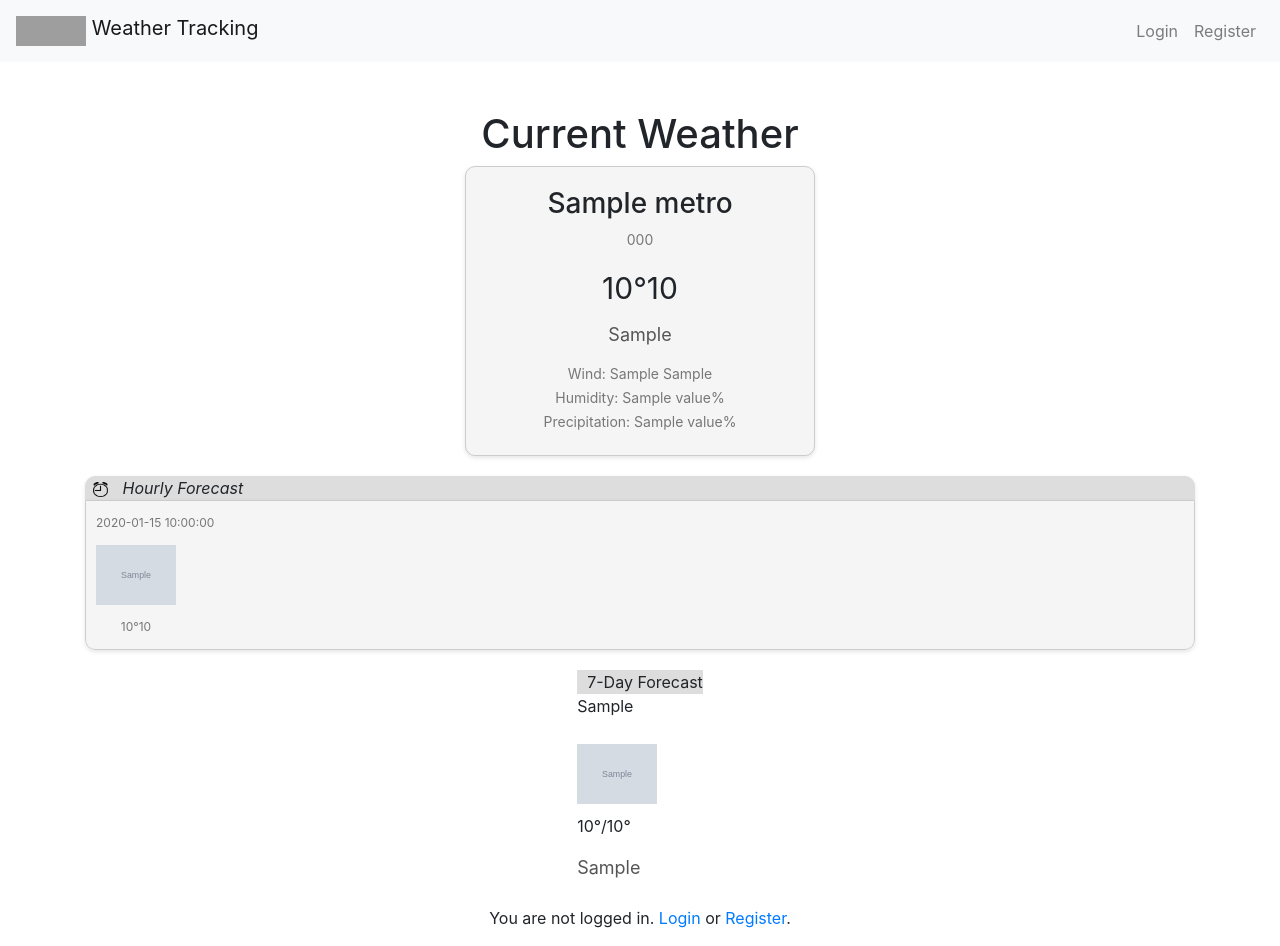
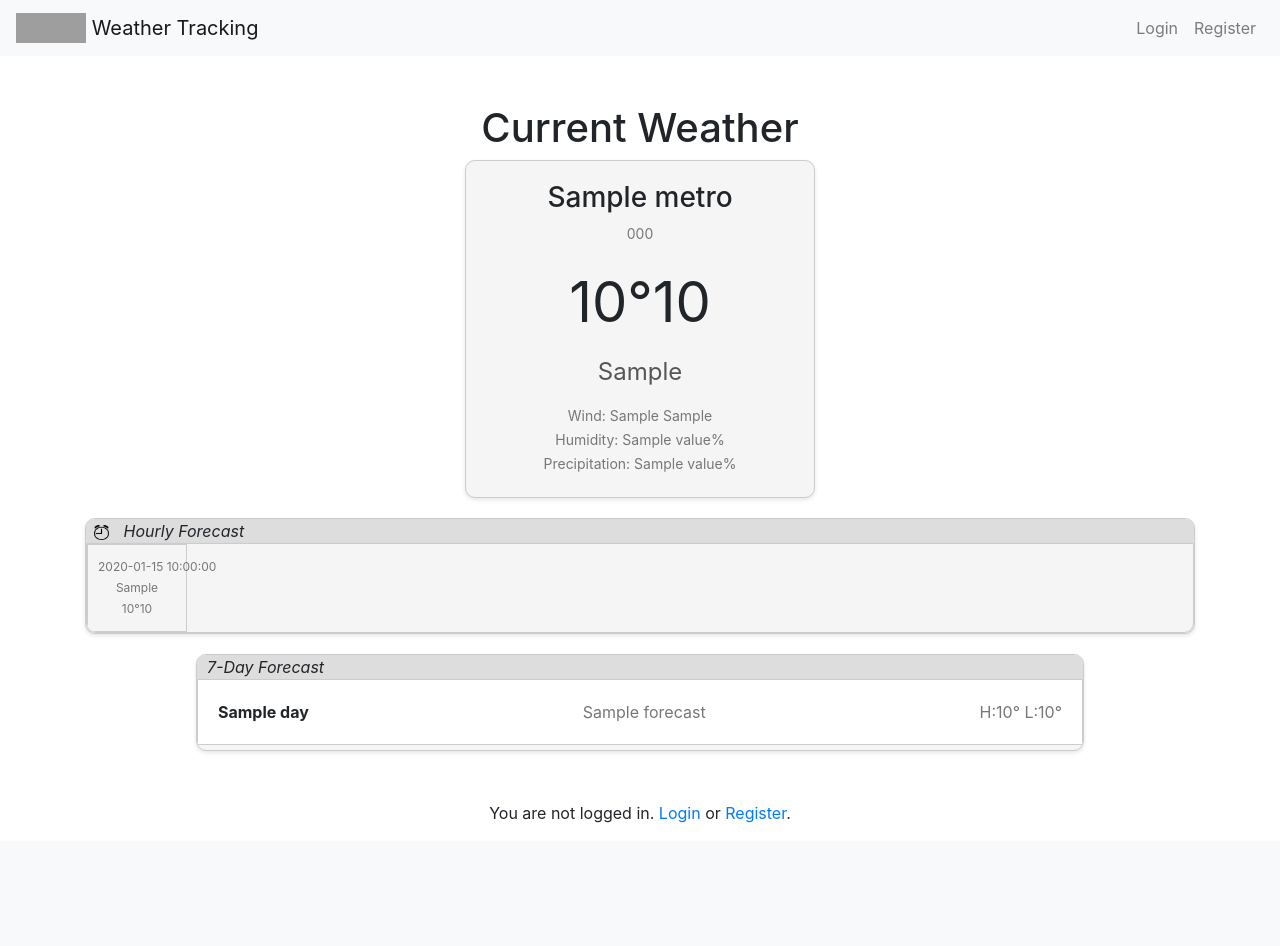
Before and after one commit to ramosj6/WeatherForcastingApp, a Flask app: template templates/index.html in a window 1280 px wide. After the commit the page ends 823 px from the top, so only its background shows below. Run offline with Flask 3, Linux system fonts and the light colour scheme; the template is opened without the code that fills it: most values are stand-ins (such as "Sample title", 1, 10 or a date in 2020); grey boxes marked "Sample" are stand-in pictures; parts of the project's set-up code (start-up, migrations or seed data) failed here and were passed over; some libraries are stand-ins or nearby versions; grey boxes are pictures that could not be loaded.

Commit message:
Finished displaying the weather information to the user

```diff
--- a/app.py
+++ b/app.py
@@ -8,6 +8,7 @@ from get_coords import get_latitude_longitude_from_zip
 from dotenv import load_dotenv #pip install python-dotenv
 from bson import json_util
 from datetime import datetime
+from collections import defaultdict
 
 from geopy.geocoders import Nominatim
 
@@ -22,13 +23,44 @@ bcrypt = Bcrypt(app)
 Session(app)
 
 db = client["Weather"]
+
+# For general weather data
 weather_collection = db["weather"]
+
+# For hourly weather data
+weather_collection_hourly = db["weather_hourly"]
 
 geolocator = Nominatim(user_agent="weatherApp")
 
-
 def parse_json(data):
     return json.loads(json_util.dumps(data))
+
+def process_weekly_forecast(data):
+    grouped_forecast = defaultdict(list)
+    for period in data[0]["forecast_data"]["properties"]["periods"]:
+        day_of_week = period["dayOfWeek"]
+        grouped_forecast[day_of_week].append(period)
+
+    grouped_forecast_list = []
+    for day_name, day_forecasts in grouped_forecast.items():
+        min_temperature = min(forecast["temperature"] for forecast in day_forecasts)
+        max_temperature = max(forecast["temperature"] for forecast in day_forecasts)
+
+        # Find the forecast with the max temperature and get its shortForecast
+        max_temp_forecast = next(forecast for forecast in day_forecasts if forecast["temperature"] == max_temperature)["shortForecast"]
+
+        grouped_forecast_list.append(
+            {
+                day_name : {
+                    "minTemp": min_temperature,
+                    "maxTemp": max_temperature,
+                    "forecast": max_temp_forecast
+                }
+            }
+        )
+
+    data[0]["forecast_data"]["properties"]["grouped_forecast"] = grouped_forecast_list
+
 
 def fetch_and_store_weather(latitude, longitude, zip_code):
     nws_api_endpoint = f"https://api.weather.gov/points/{latitude},{longitude}"
@@ -42,17 +74,17 @@ def fetch_and_store_weather(latitude, longitude, zip_code):
             forecast_data = forecast_hourly_response.json()
 
             # Check if the latitude and longitude combination already exists
-            existing_record = db.weather.find_one({"latitude": latitude, "longitude": longitude})
+            existing_record = db.weather_hourly.find_one({"latitude": latitude, "longitude": longitude})
             if existing_record:
                 # Update the existing record with new forecast data
-                weather_collection.update_one(
+                weather_collection_hourly.update_one(
                     {"latitude": latitude, "longitude": longitude},
                     {"$set": {"forecast_data": forecast_data}}
                 )
                 print("Weather data updated successfully.")
             else:
                 # Store the forecast data along with latitude, longitude, and zip code
-                weather_collection.insert_one({
+                weather_collection_hourly.insert_one({
                     "latitude": latitude,
                     "longitude": longitude,
                     "zip_code": zip_code,
@@ -79,7 +111,7 @@ def index():
         if latitude and longitude:
             fetch_and_store_weather(latitude, longitude, user["zip_code"])
 
-        weather_data = parse_json(weather_collection.find({"zip_code": user['zip_code']}))
+        weather_data = parse_json(weather_collection_hourly.find({"zip_code": user['zip_code']}))
 
         # Implementing pre-processing on the data for the start and end times
         for period in weather_data[0]["forecast_data"]["properties"]["periods"]:
@@ -101,6 +133,7 @@ def index():
             period["endTime"] = f"{end_hour}:{end_time.strftime('%M %p')}"
             period["dayOfWeek"] = 'Today' if todays_day == day_of_week else day_of_week
 
+        process_weekly_forecast(weather_data)
 
         # Getting Address information from zip code
         address = geolocator.geocode(weather_data[0]["zip_code"]).address
--- a/static/css/index.css
+++ b/static/css/index.css
@@ -30,12 +30,12 @@
 }
 
 .temperature {
-    font-size: 30px;
+    font-size: 56px;
     margin: 10px 0;
 }
 
-.forecast {
-    font-size: 18px;
+.weather-item .forecast {
+    font-size: 24px;
     margin: 5px 0;
     color: #555;
 }
@@ -57,6 +57,7 @@
 
 .hourly-forecast {
     background-color: #f5f5f5;
+    border: 1px solid #ccc;
     display: flex;
     flex-direction: column;
     overflow: hidden;
@@ -98,9 +99,56 @@
     padding: 10px;
     text-align: center;
     color: #777;
+    border: 1px solid #ccc;
 }
 
-.hourly-items .hour > p, img {
+.hourly-items .hour > p {
     font-size: 12px;
     margin: 3px 0;
 }
+
+.seven-day-forecast {
+    background-color: #f5f5f5;
+    border: 1px solid #ccc;
+    display: flex;
+    flex-direction: column;
+    border-radius: 10px;
+    box-shadow: 0 2px 4px rgba(0, 0, 0, 0.1);
+    overflow: hidden;
+    width: 80%;
+    margin-bottom: 30px;
+}
+
+.daily-items {
+    display: flex;
+    flex-direction: column;
+}
+
+.day {
+    display: flex;
+    padding: 10px;
+    background-color: #fff;
+    border: 1px solid #ccc;
+    margin-bottom: 5px;
+    align-items: center;
+    text-align: center;
+}
+
+.day > p {
+    margin: 10px;
+    font-size: 16px;
+}
+
+.day .day-name {
+    font-weight: bold;
+}
+
+.day .high-low {
+    color: #777;
+    text-align: right;
+}
+
+.day .forecast {
+    flex-grow: 1;
+    color: #777;
+}
--- a/templates/index.html
+++ b/templates/index.html
@@ -12,9 +12,6 @@
         <div class="weather-items">
             {% with current_weather = weather_data[0].forecast_data.properties.periods[0] %}
                 <div class="weather-item">
-                    {% if current_weather.shortForecast == "Sunny" %}
-                        <img src="{{ url_for('static', filename='icons/1530392_weather_sun_sunny_temperature_icon.png') }}" alt="Weather Icon" class="weather-icon">
-                    {% endif %}
                     <div class="temperature">{{ current_weather.temperature }}°{{ current_weather.temperatureUnit }}</div>
                     <div class="forecast">{{ current_weather.shortForecast }}</div>
                     <div class="details">
@@ -36,7 +33,7 @@
             {% for hour_data in weather_data[0].forecast_data.properties.periods[:24] %}
             <div class="hour">
                 <p class="time">{{ hour_data.startTime }}</p>
-                <img src="{{ hour_data.icon }}" alt="Weather Icon" class="weather-icon">
+                <p class="forecast">{{ hour_data.shortForecast }}</p>
                 <p class="hourly-temperature">{{ hour_data.temperature }}°{{ hour_data.temperatureUnit }}</p>
             </div>
             {% endfor %}
@@ -45,17 +42,18 @@
 
     <div class="seven-day-forecast">
         <div class="forecast-title">
-            <p class="title">7-Day Forecast</p>
+            <p class="title"><i>7-Day Forecast</i></p>
         </div>
         <div class="daily-items">
-            {% for day_data in weather_data[0].forecast_data.properties.periods[1:] %}
-            <div class="day">
-                <p class="day-name">{{ day_data.dayOfWeek }}</p>
-                <img src="{{ day_data.icon }}" alt="Weather Icon" class="weather-icon">
-                <p class="high-low">{{ day_data.temperatureMax }}°/{{ day_data.temperatureMin }}°</p>
-                <p class="forecast">{{ day_data.shortForecast }}</p>
-            </div>
+        {% for day_data in weather_data[0].forecast_data.properties.grouped_forecast %}
+            {% for day_name, forecast_data in day_data.items() %}
+                <div class="day">
+                    <p class="day-name">{{ day_name }}</p>
+                    <p class="forecast">{{ forecast_data.forecast }}</p>
+                    <p class="high-low">H:{{ forecast_data.maxTemp }}° L:{{ forecast_data.minTemp }}°</p>
+                </div>
             {% endfor %}
+        {% endfor %}
         </div>
     </div>
 
```
